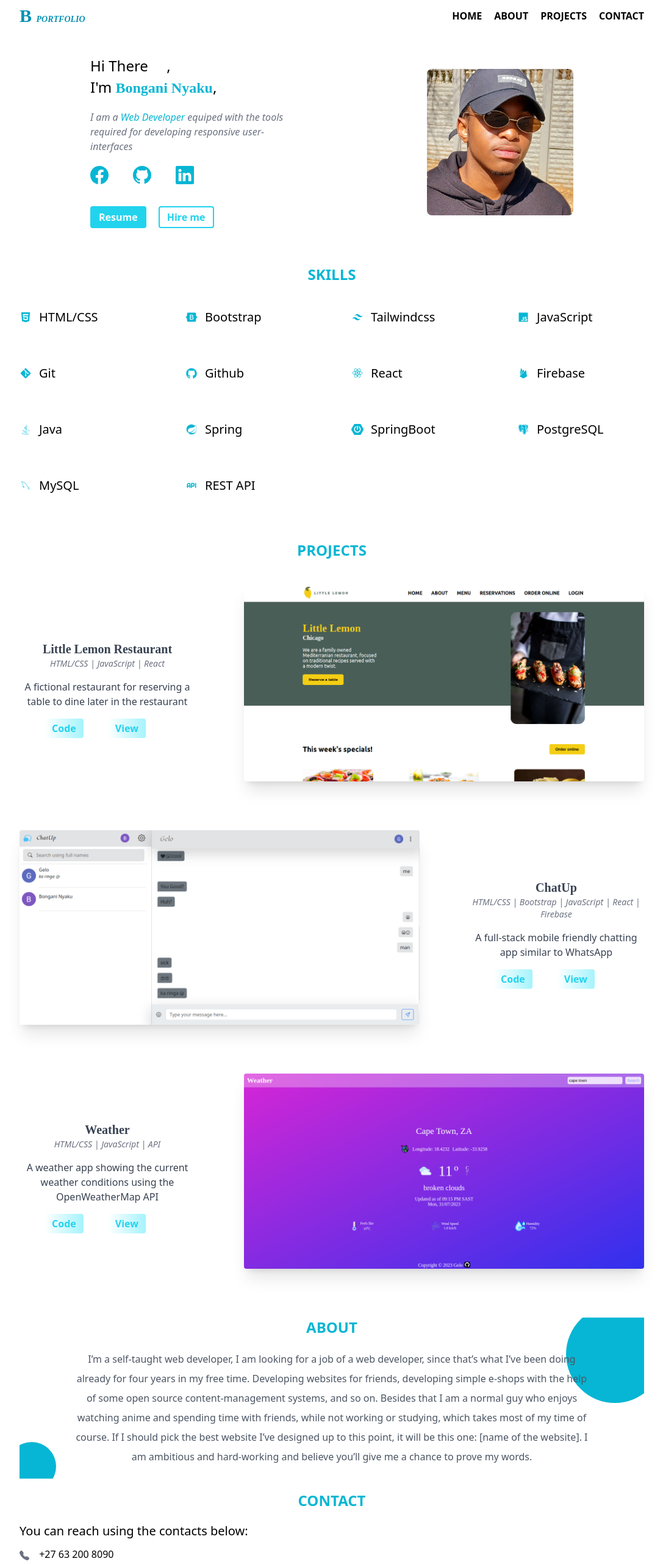
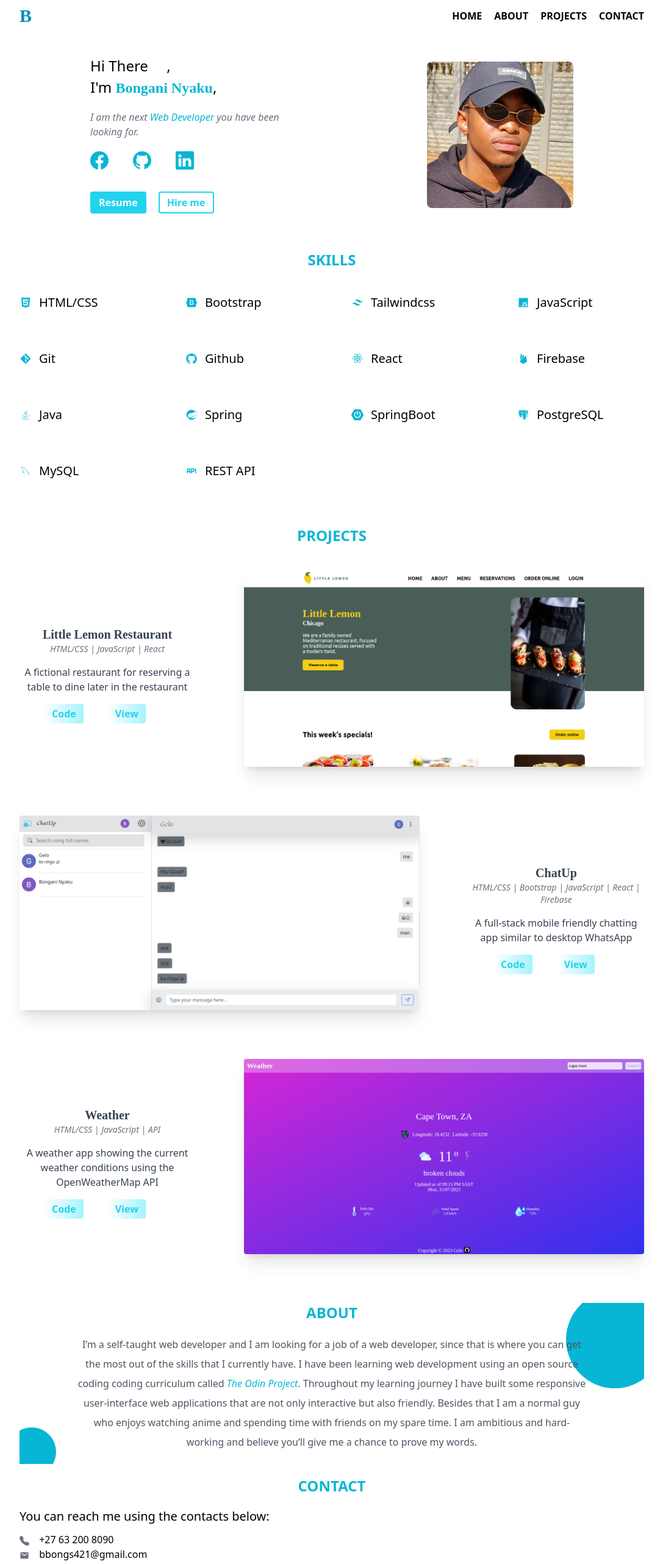
Before and after one commit to Bongani001/portfolio, a React (Vite) app: page / in a window 1280 px wide. Shown: the top 2564 px of the page at 61% size, without its empty margins (96-1183 px from the left). Built offline with nearby package versions, Linux system fonts and the light colour scheme; some icons are missing; a web font is replaced by a local one.

Commit message:
Update the about section

```diff
--- a/src/components/Layout/homepage/About.jsx
+++ b/src/components/Layout/homepage/About.jsx
@@ -2,9 +2,9 @@ import React from 'react';
 
 const About = () => {
   return (
-    <section className="relative overflow-hidden flex flex-col items-center top-right-section-corner-circle bottom-left-section-corner-circle">
+    <section className="relative overflow-hidden flex flex-col items-center px-2 top-right-section-corner-circle bottom-left-section-corner-circle">
         <h2 className='section-heading'>About</h2>
-        <p className='text-center z-10 text-gray-600 leading-loose py-5 md:w-5/6'>I’m a self-taught web developer, I am looking for a job of a web developer, since that’s what I’ve been doing already for four years in my free time. Developing websites for friends, developing simple e-shops with the help of some open source content-management systems, and so on. Besides that I am a normal guy who enjoys watching anime and spending time with friends, while not working or studying, which takes most of my time of course. If I should pick the best website I’ve designed up to this point, it will be this one: [name of the website]. I am ambitious and hard-working and believe you’ll give me a chance to prove my words.</p>
+        <p className='text-center z-10 text-gray-600 leading-loose py-5 md:w-5/6'>I’m a self-taught web developer and I am looking for a job of a web developer, since that is where you can get the most out of the skills that I currently have. I have been learning web development using an open source coding coding curriculum called <a href='http://www.theodinproject.com/' className='text-cyan-500 italic' target='_blank'>The Odin Project</a>. Throughout my learning journey I have built some responsive user-interface web applications that are not only interactive but also friendly. Besides that I am a normal guy who enjoys watching anime and spending time with friends on my spare time. I am ambitious and hard-working and believe you’ll give me a chance to prove my words.</p>
     </section>
   )
 }
--- a/src/components/Layout/homepage/Contact.jsx
+++ b/src/components/Layout/homepage/Contact.jsx
@@ -6,7 +6,7 @@ const Contact = () => {
   return (
     <section id='contact' className=''>
         <h2 className='section-heading text-center m-5'>Contact</h2>
-        <p className='text-xl mb-3'>You can reach using the contacts below:</p>
+        <p className='text-xl mb-3'>You can reach me using the contacts below:</p>
         <div className='w-full'>
             <p><BsFillTelephoneFill className='text-gray-500 inline mr-3' /> +27 63 200 8090</p>
             <p><MdEmail className='text-gray-500 inline mr-3' /> bbongs421@gmail.com</p>
--- a/src/components/Layout/homepage/Header.jsx
+++ b/src/components/Layout/homepage/Header.jsx
@@ -9,7 +9,7 @@ const Header = () => {
         <div className='text-center md:text-start'>
             <h2 className='text-2xl'>Hi There <PiHandWavingBold className='inline text-cyan-500'/>, <br />
                 I'm <span className='text-cyan-500 font-bold font-logo leading-10'>Bongani Nyaku</span>,</h2>
-            <p className='italic w-80 text-gray-500 mt-4'>I am a <span className='text-cyan-500'>Web Developer</span> equiped with the tools required for developing responsive user-interfaces</p>
+            <p className='italic w-80 text-gray-500 mt-4'>I am the next <span className='text-cyan-500'>Web Developer</span> you have been looking for.</p>
             <div className='flex justify-center gap-10 mt-5 text-cyan-500 text-3xl md:justify-start'>
               <a className='transition ease-out hover:scale-125' href='https://www.facebook.com/Nganiboo' target='_blank'><BsFacebook /></a>
               <a className='transition ease-out hover:scale-125' href='https://github.com/Bongani001' target='_blank'><BsGithub /></a>
--- a/src/components/Navbar.jsx
+++ b/src/components/Navbar.jsx
@@ -4,7 +4,7 @@ import { Link } from 'react-router-dom'
 const Navbar = () => {
   return (
     <nav className='flex justify-between py-2'>
-        <h1 className='text-cyan-600 font-logo font-bold text-3xl'><Link to='/'>B <span className=' text-sm uppercase italic'>Portfolio</span></Link></h1>
+        <h1 className='text-cyan-600 font-logo font-bold text-3xl'><Link to='/'>B</Link></h1>
         <ul className='flex items-center gap-5'>
             <li className='font-bold uppercase hover:text-cyan-500'><a href='#home'>Home</a></li>
             <li className='font-bold uppercase hover:text-cyan-500 cursor-pointer'><a href='#about'>About</a></li>
--- a/src/components/utilities/data.jsx
+++ b/src/components/utilities/data.jsx
@@ -15,7 +15,7 @@ export const projects = [
     {
         id: 2,
         title: 'ChatUp',
-        descrition: 'A full-stack mobile friendly chatting app similar to WhatsApp',
+        descrition: 'A full-stack mobile friendly chatting app similar to desktop WhatsApp',
         code: 'https://github.com/Bongani001/chatup',
         live: 'https://chatupweb.netlify.app',
         img: chatUp,
```
